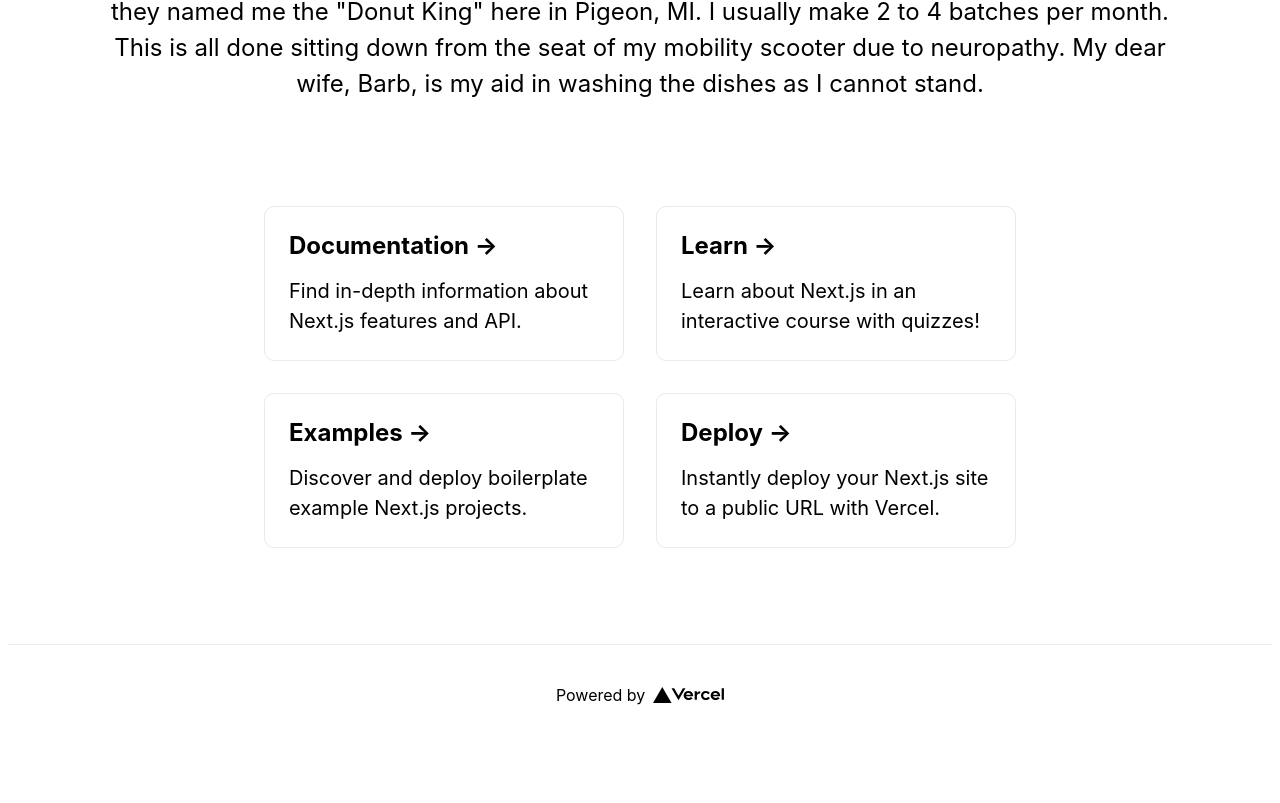
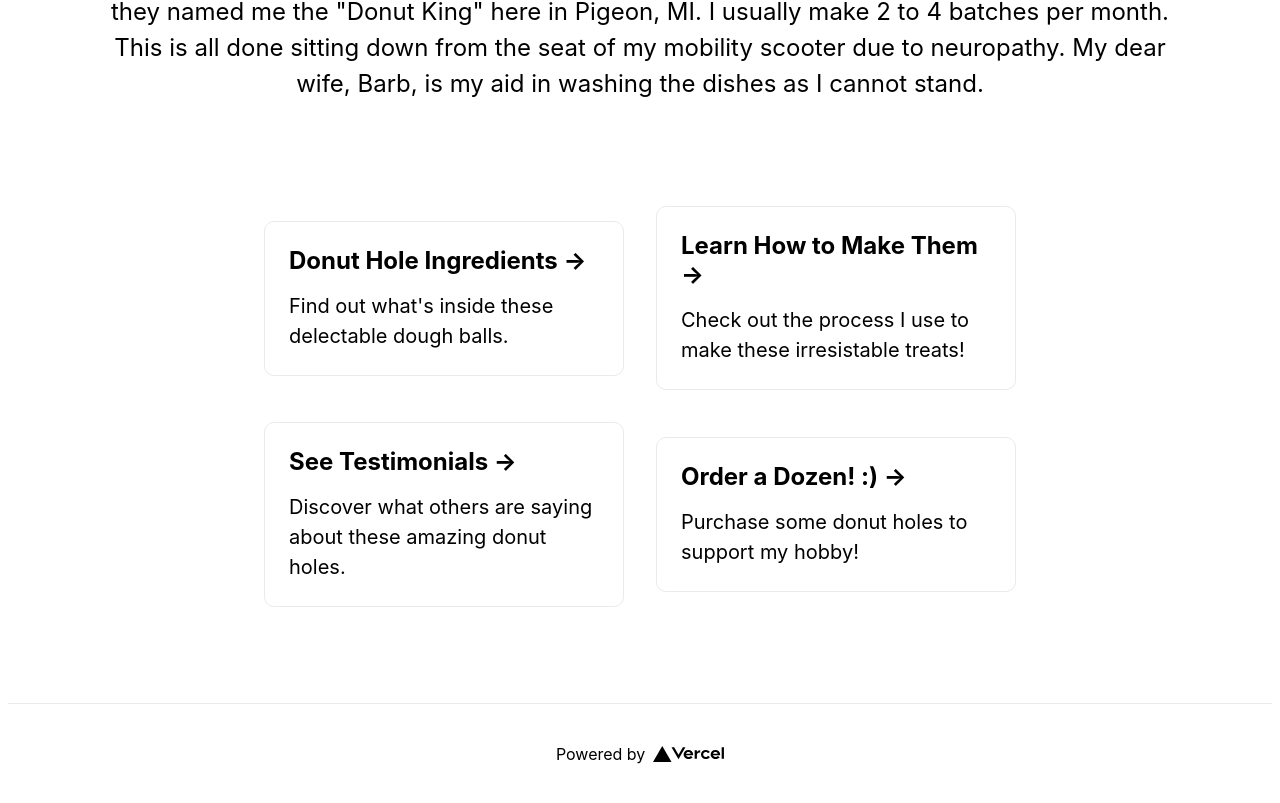
Before and after one commit to Thumb-Technology-Consulting/clark-the-donut-king, a Next.js app: page / in a window 1280 px wide. Shown: the part 1035-1838 px from the top of the page. Before the commit the page ends 1779 px from the top, so only its background shows below. Built offline with nearby package versions, Linux system fonts and the light colour scheme.

Commit message:
refactor(Landing Page): update card titles and descriptions

```diff
--- a/pages/index.js
+++ b/pages/index.js
@@ -22,31 +22,31 @@ export default function Home() {
         </p>
 
         <div className="grid">
-          <a href="https://nextjs.org/docs" className="card">
-            <h3>Documentation &rarr;</h3>
-            <p>Find in-depth information about Next.js features and API.</p>
+          <a href="pages/recipe.js" className="card">
+            <h3>Donut Hole Ingredients &rarr;</h3>
+            <p>Find out what's inside these delectable dough balls.</p>
           </a>
 
           <a href="https://nextjs.org/learn" className="card">
-            <h3>Learn &rarr;</h3>
-            <p>Learn about Next.js in an interactive course with quizzes!</p>
+            <h3>Learn How to Make Them &rarr;</h3>
+            <p>Check out the process I use to make these irresistable treats!</p>
           </a>
 
           <a
             href="https://github.com/vercel/next.js/tree/master/examples"
             className="card"
           >
-            <h3>Examples &rarr;</h3>
-            <p>Discover and deploy boilerplate example Next.js projects.</p>
+            <h3>See Testimonials &rarr;</h3>
+            <p>Discover what others are saying about these amazing donut holes.</p>
           </a>
 
           <a
             href="https://vercel.com/import?filter=next.js&utm_source=create-next-app&utm_medium=default-template&utm_campaign=create-next-app"
             className="card"
           >
-            <h3>Deploy &rarr;</h3>
+            <h3>Order a Dozen! :) &rarr;</h3>
             <p>
-              Instantly deploy your Next.js site to a public URL with Vercel.
+              Purchase some donut holes to support my hobby!
             </p>
           </a>
         </div>
```
